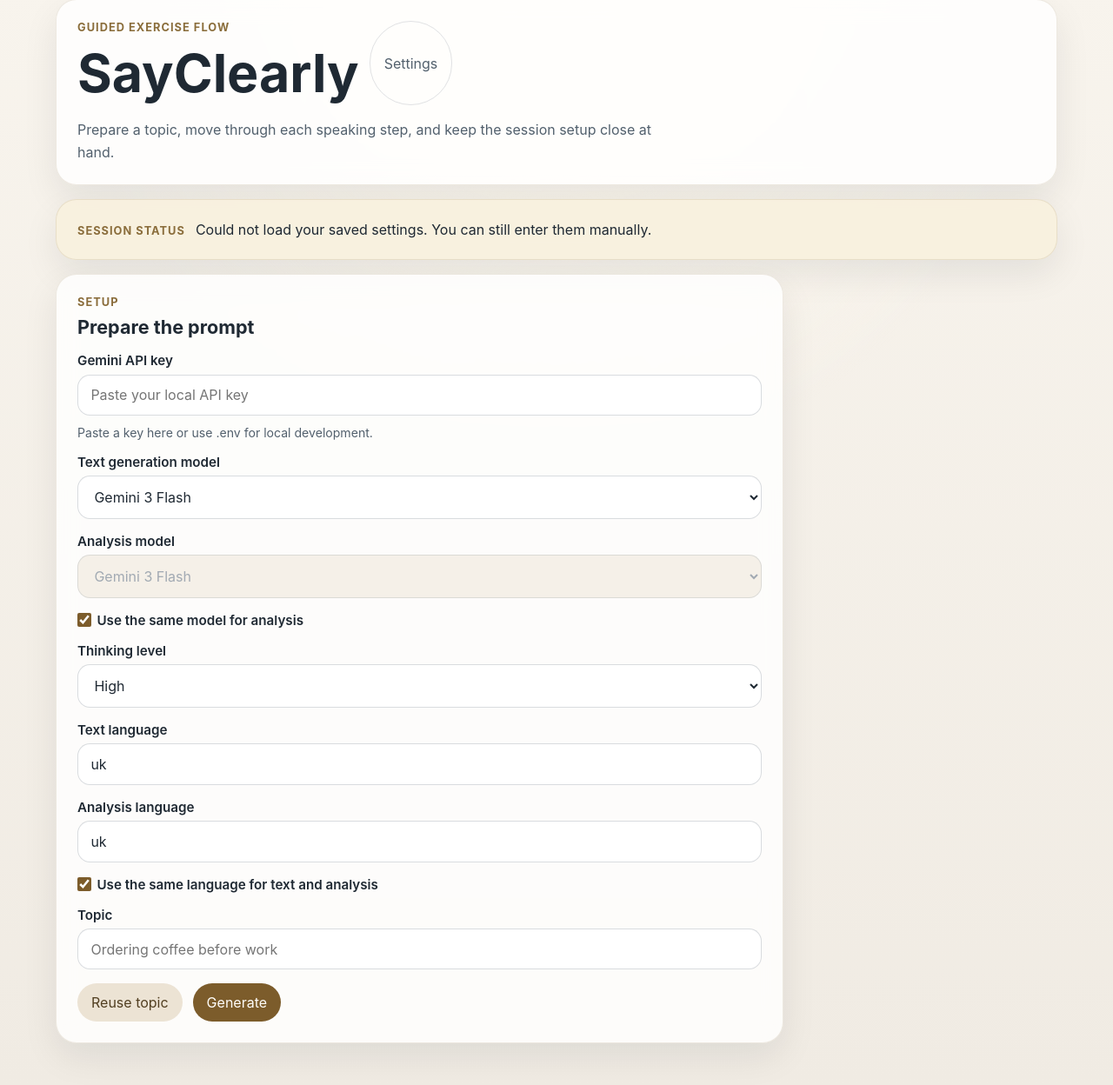
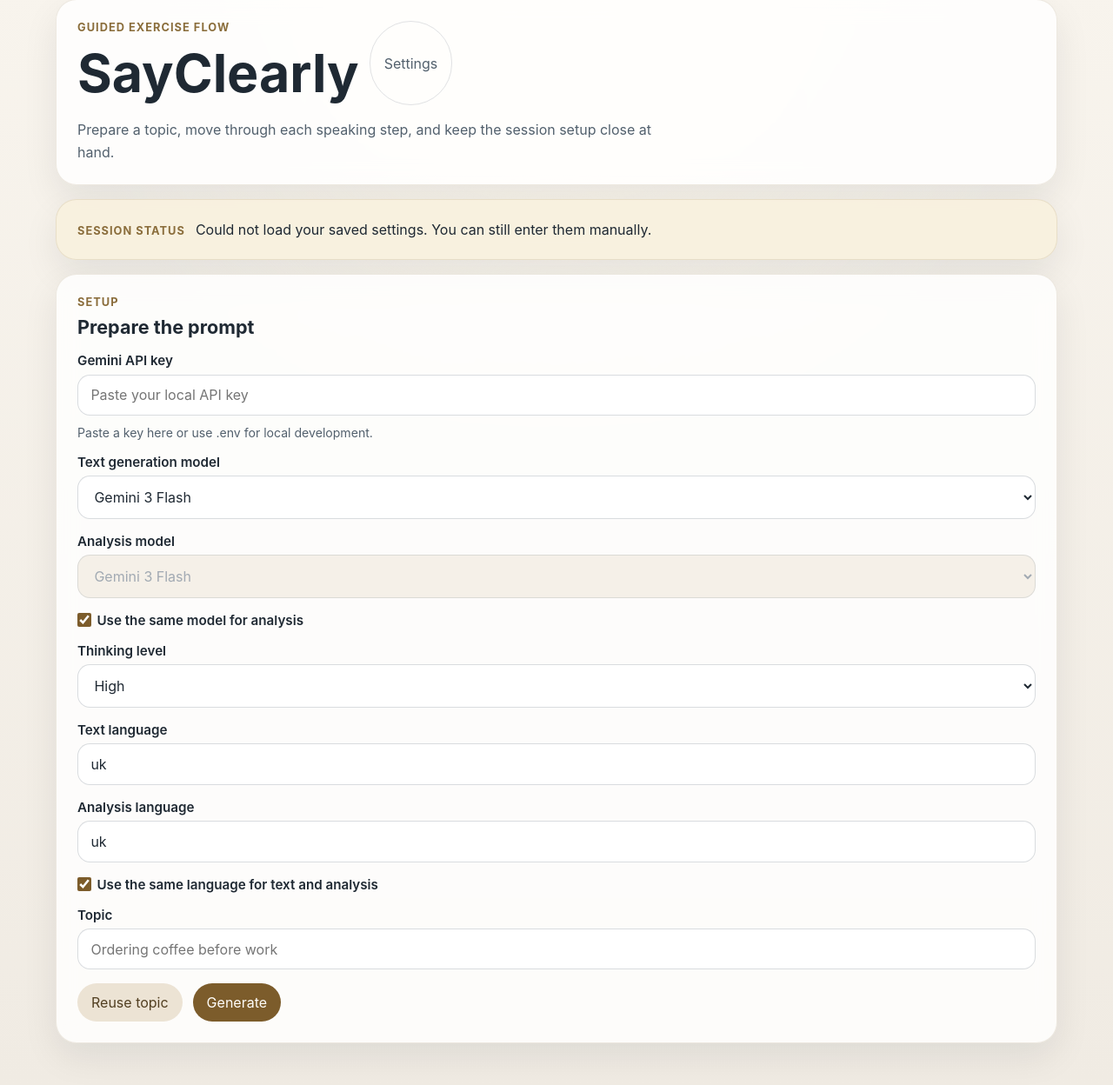
Before and after one commit to serge-sotnyk/sayclearly, a FastAPI app: page / in a window 1280 px wide. Shown: the part 33-1281 px from the top of the page at 87% size. Run offline with FastAPI, Linux system fonts and the light colour scheme; data that the repository does not hold is empty; parts of the project's set-up code (start-up, migrations or seed data) failed here and were passed over.

Commit message:
fix: use flex layout so main panel always matches hero width

```diff
--- a/src/sayclearly/static/styles.css
+++ b/src/sayclearly/static/styles.css
@@ -64,14 +64,20 @@ select {
 }
 
 .shell-grid {
-    display: grid;
-    grid-template-columns: minmax(0, 1.2fr) minmax(0, 1fr) minmax(16rem, 0.8fr);
+    display: flex;
     gap: 1rem;
-    align-items: start;
+    align-items: flex-start;
 }
 
 .screen-panel {
-    grid-column: span 2;
+    flex: 1 1 auto;
+    min-width: 0;
+    width: 100%;
+}
+
+.settings-panel {
+    flex: 0 0 16rem;
+    min-width: 16rem;
 }
 
 .panel-heading {
@@ -233,7 +239,13 @@ audio[data-recording-preview] {
 
 @media (max-width: 960px) {
     .shell-grid {
-        grid-template-columns: 1fr;
+        flex-direction: column;
+    }
+
+    .settings-panel {
+        flex: 1 1 auto;
+        min-width: auto;
+        width: 100%;
     }
 }
 
```
